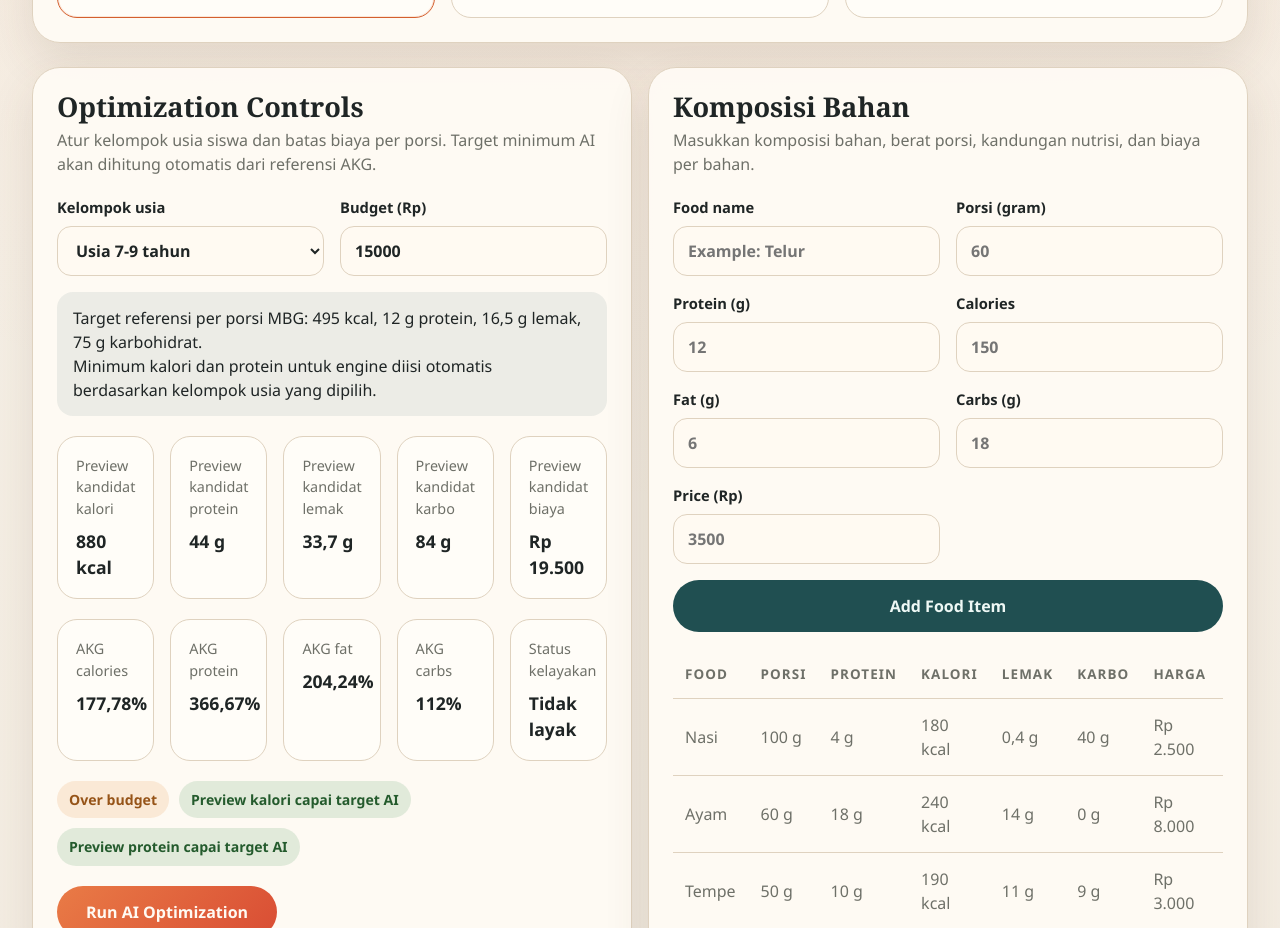
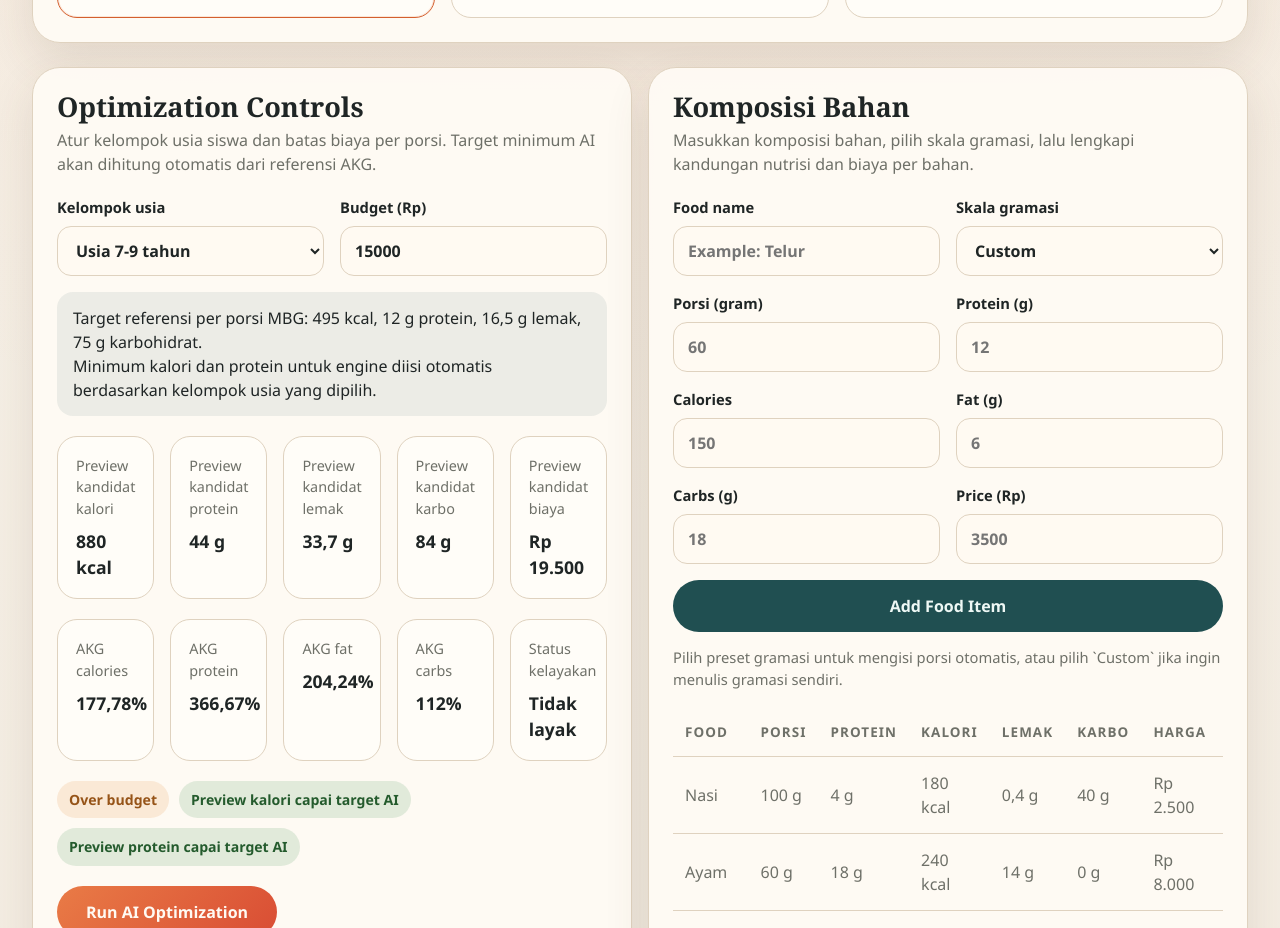
Before and after one commit to Thaakie/NutritionMBG_Analysis_System, a React app in the folder frontend/: page / in a window 1280 px wide. Shown: the part 900-1828 px from the top of the page. Built offline with nearby package versions, Linux system fonts and the light colour scheme; the HTML template or start-up script is replaced by a standard one.

Commit message:
feat: add selectable portion scales

```diff
--- a/frontend/src/App.jsx
+++ b/frontend/src/App.jsx
@@ -8,11 +8,13 @@ import MenuInputPanel from "./components/MenuInputPanel";
 import ResultsPanel from "./components/ResultsPanel";
 import SummaryPanel from "./components/SummaryPanel";
 import { getMealTarget } from "./data/akgProfiles";
+import { findPortionScale } from "./data/portionScales";
 import { sampleDatasets } from "./data/sampleDatasets";
 import { calculateAkgPercentages, calculateTotals, classifyFeasibility } from "./utils/nutrition";
 
 const initialFoodForm = {
   name: "",
+  portionScale: "custom",
   portionGrams: "",
   protein: "",
   calories: "",
@@ -72,6 +74,17 @@ function App() {
 
   function handleFoodFormChange(event) {
     const { name, value } = event.target;
+
+    if (name === "portionScale") {
+      const selectedScale = findPortionScale(value);
+      setFoodForm((current) => ({
+        ...current,
+        portionScale: value,
+        portionGrams: selectedScale.grams ?? current.portionGrams,
+      }));
+      return;
+    }
+
     setFoodForm((current) => ({
       ...current,
       [name]: value,
@@ -133,6 +146,7 @@ function App() {
       {
         id: Date.now(),
         name: trimmedName,
+        portionScale: foodForm.portionScale,
         portionGrams,
         protein,
         calories,
--- a/frontend/src/components/MenuInputPanel.css
+++ b/frontend/src/components/MenuInputPanel.css
@@ -2,6 +2,13 @@
   display: flex;
   flex-direction: column;
   gap: 16px;
+}
+
+.helper-copy {
+  margin: 14px 0 0;
+  color: var(--muted);
+  text-align: left;
+  font-size: 0.92rem;
 }
 
 .table-wrap {
--- a/frontend/src/components/MenuInputPanel.jsx
+++ b/frontend/src/components/MenuInputPanel.jsx
@@ -1,4 +1,5 @@
 import "./MenuInputPanel.css";
+import { portionScaleOptions } from "../data/portionScales";
 import { formatNumber } from "../utils/formatters";
 
 function MenuInputPanel({ foodForm, foods, error, onFoodFormChange, onAddFood, onRemoveFood }) {
@@ -6,7 +7,7 @@ function MenuInputPanel({ foodForm, foods, error, onFoodFormChange, onAddFood, o
     <div className="panel">
       <div className="panel-heading">
         <h2>Komposisi Bahan</h2>
-        <p>Masukkan komposisi bahan, berat porsi, kandungan nutrisi, dan biaya per bahan.</p>
+        <p>Masukkan komposisi bahan, pilih skala gramasi, lalu lengkapi kandungan nutrisi dan biaya per bahan.</p>
       </div>
 
       <form className="menu-form" onSubmit={onAddFood}>
@@ -16,11 +17,22 @@ function MenuInputPanel({ foodForm, foods, error, onFoodFormChange, onAddFood, o
             <input name="name" placeholder="Example: Telur" value={foodForm.name} onChange={onFoodFormChange} />
           </label>
           <label>
+            <span>Skala gramasi</span>
+            <select name="portionScale" value={foodForm.portionScale} onChange={onFoodFormChange}>
+              {portionScaleOptions.map((option) => (
+                <option key={option.value} value={option.value}>
+                  {option.label}
+                </option>
+              ))}
+            </select>
+          </label>
+          <label>
             <span>Porsi (gram)</span>
             <input
+              disabled={foodForm.portionScale !== "custom"}
               min="0"
               name="portionGrams"
-              placeholder="60"
+              placeholder={foodForm.portionScale === "custom" ? "60" : "Terisi otomatis"}
               type="number"
               value={foodForm.portionGrams}
               onChange={onFoodFormChange}
@@ -88,6 +100,11 @@ function MenuInputPanel({ foodForm, foods, error, onFoodFormChange, onAddFood, o
         </button>
       </form>
 
+      <p className="helper-copy">
+        Pilih preset gramasi untuk mengisi porsi otomatis, atau pilih `Custom`
+        jika ingin menulis gramasi sendiri.
+      </p>
+
       {error ? <p className="feedback error">{error}</p> : null}
 
       <div className="table-wrap">
@@ -108,7 +125,10 @@ function MenuInputPanel({ foodForm, foods, error, onFoodFormChange, onAddFood, o
             {foods.map((food) => (
               <tr key={food.id}>
                 <td>{food.name}</td>
-                <td>{formatNumber(food.portionGrams)} g</td>
+                <td>
+                  {formatNumber(food.portionGrams)} g
+                  {food.portionScale && food.portionScale !== "custom" ? ` (${food.portionScale} g)` : ""}
+                </td>
                 <td>{formatNumber(food.protein)} g</td>
                 <td>{formatNumber(food.calories)} kcal</td>
                 <td>{formatNumber(food.fat)} g</td>
--- /dev/null
+++ b/frontend/src/data/portionScales.js
@@ -0,0 +1,13 @@
+export const portionScaleOptions = [
+  { value: "30", label: "Sangat kecil - 30 g", grams: 30 },
+  { value: "50", label: "Kecil - 50 g", grams: 50 },
+  { value: "75", label: "Sedang kecil - 75 g", grams: 75 },
+  { value: "100", label: "Sedang - 100 g", grams: 100 },
+  { value: "150", label: "Besar - 150 g", grams: 150 },
+  { value: "200", label: "Ekstra besar - 200 g", grams: 200 },
+  { value: "custom", label: "Custom", grams: null },
+];
+
+export function findPortionScale(value) {
+  return portionScaleOptions.find((option) => option.value === value) || portionScaleOptions.at(-1);
+}
```
Also changed, not shown: 1 other file (tests, documents, lock files or other folders).
